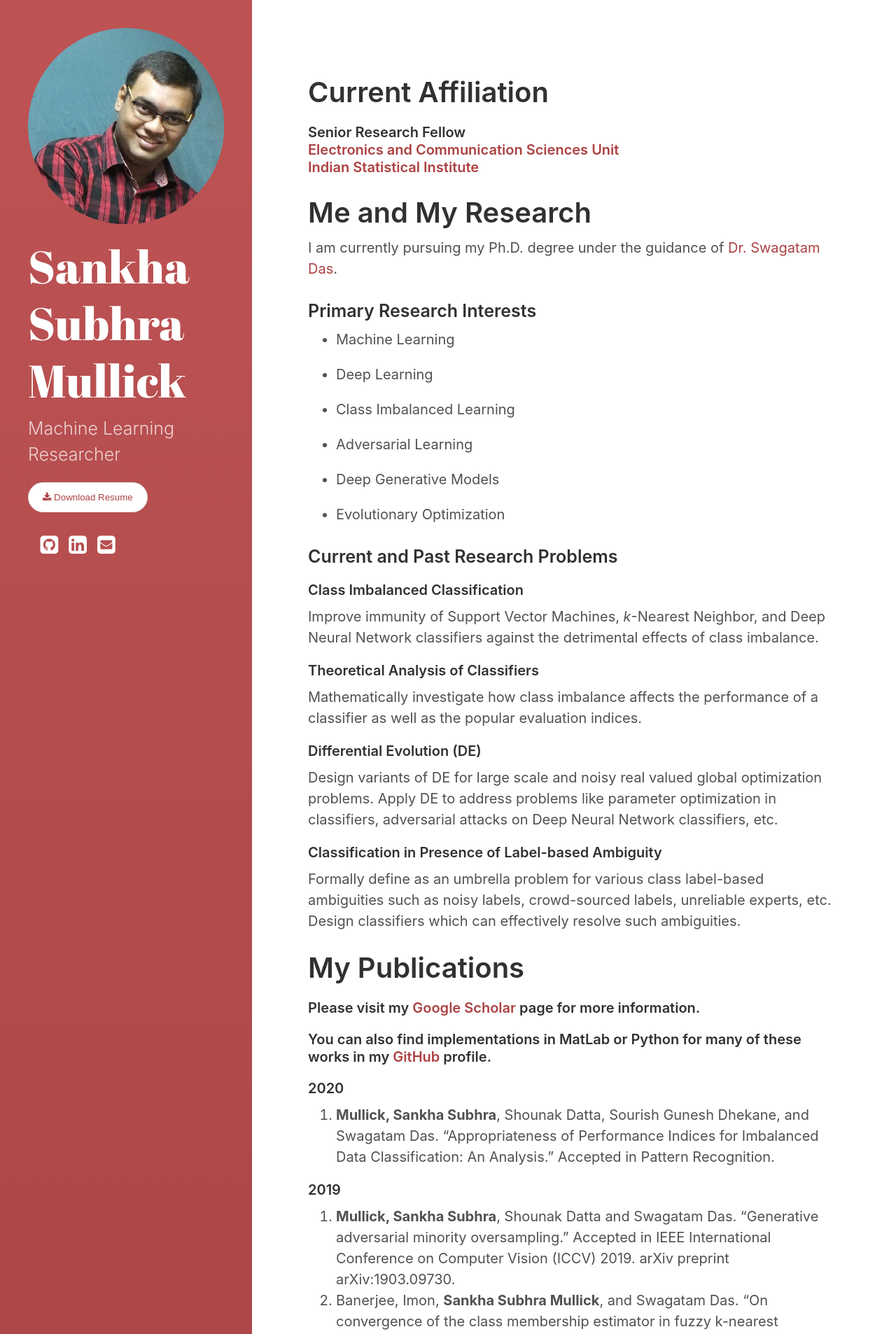
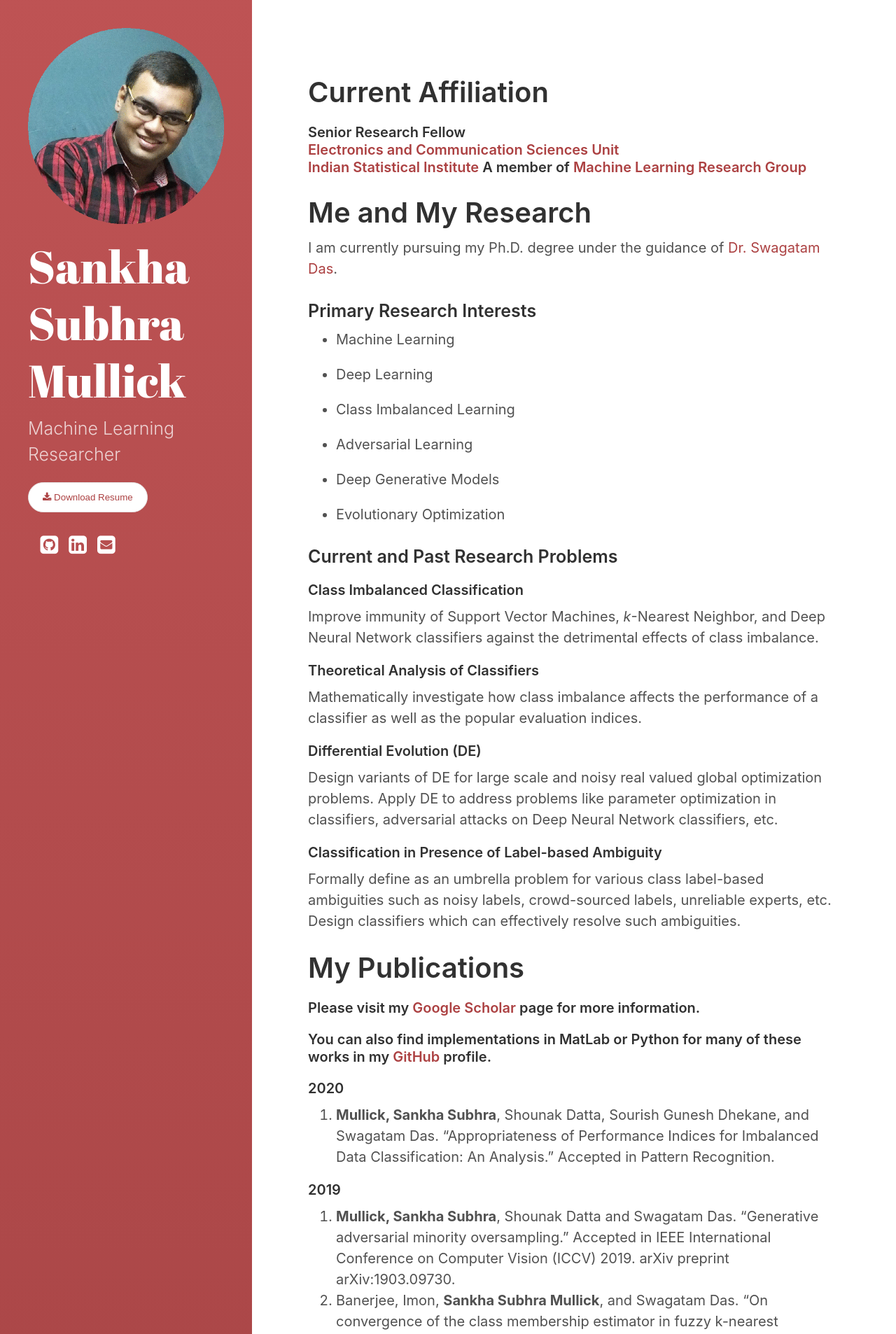
Before and after one commit to SankhaSubhra/SankhaSubhra.github.io, a Jekyll site: the page built from index.html, in a window 1280 px wide. Shown: the top 1906 px of the page at 70% size. Built offline with Jekyll 4.4.1, drawn with Linux system fonts in a browser that asks for light colours; the list of posts is cut into pages by our own code; a style sheet for code colours, icons or effects is not loaded.

Commit message:
Update index.html

```diff
--- a/index.html
+++ b/index.html
@@ -7,6 +7,7 @@ title: Home
 <h4> Senior Research Fellow <br>
     <a href="https://www.isical.ac.in/~ecsu/?q=node/24">Electronics and Communication Sciences Unit</a><br>
     <a href="https://www.isical.ac.in/">Indian Statistical Institute</a>
+    A member of <a href="https://mlrgisi.github.io/">Machine Learning Research Group</a>
 </h4>
 
 <h1>Me and My Research</h1>
```
